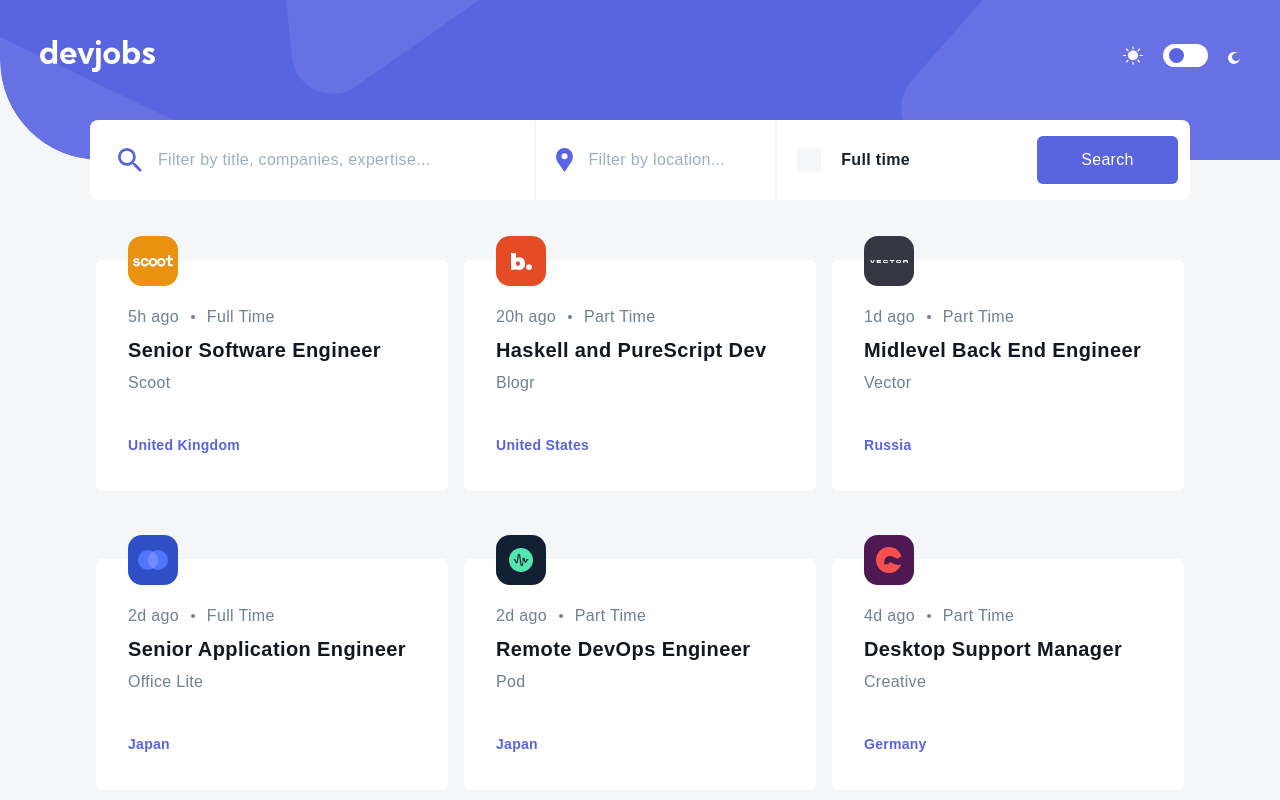
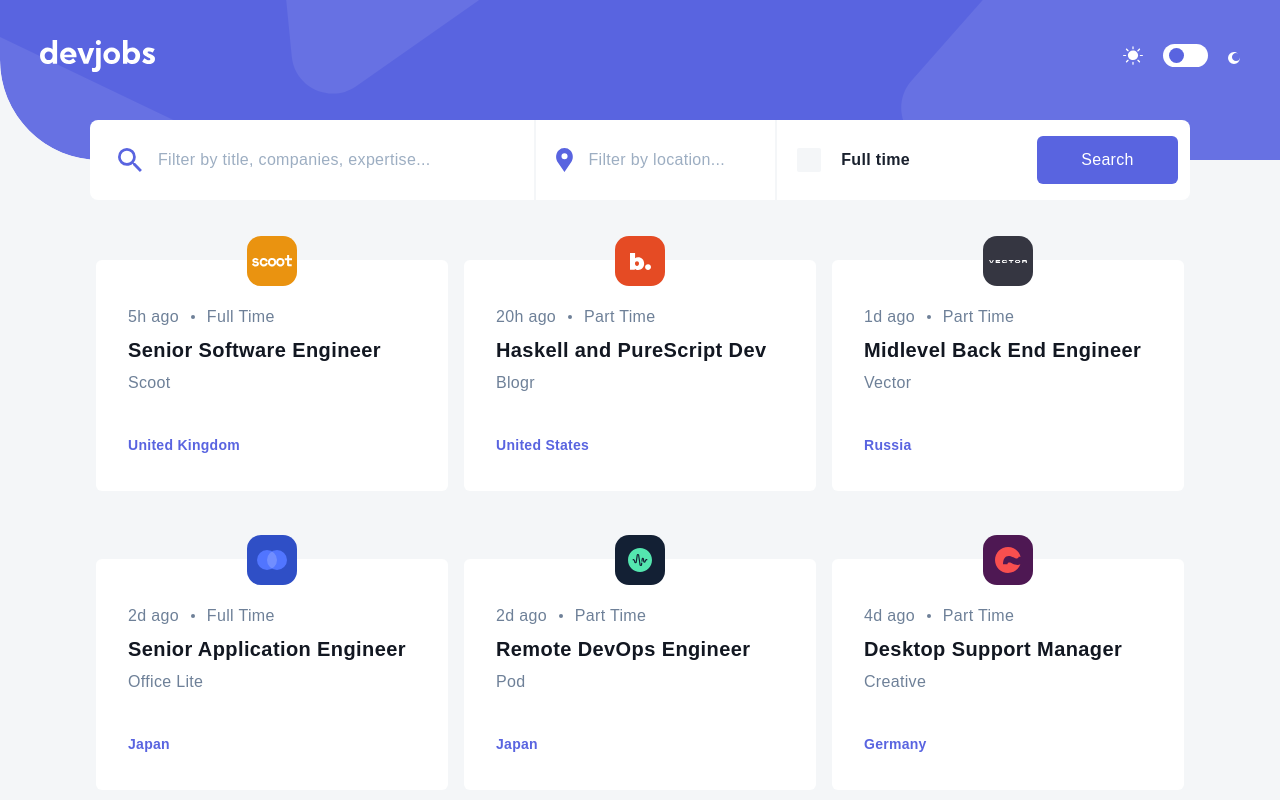
Before and after one commit to yehudz/devjobs-web-app, a Next.js app: page / in a window 1280 px wide. Shown: the top 800 px of the page. Built offline with nearby package versions, Linux system fonts and the light colour scheme.

Commit message:
fix: styles for icon component
Enable for icon to be centered in the job post card

```diff
--- a/components/ui/JobCard/JobCardIcon.tsx
+++ b/components/ui/JobCard/JobCardIcon.tsx
@@ -13,7 +13,8 @@
         items-center
         absolute
         top-0
-        left-8
+        left-[50%]
+        translate-x-[-50%]
         w-[50px]
         h-[50px]
         rounded-[14px]
```
